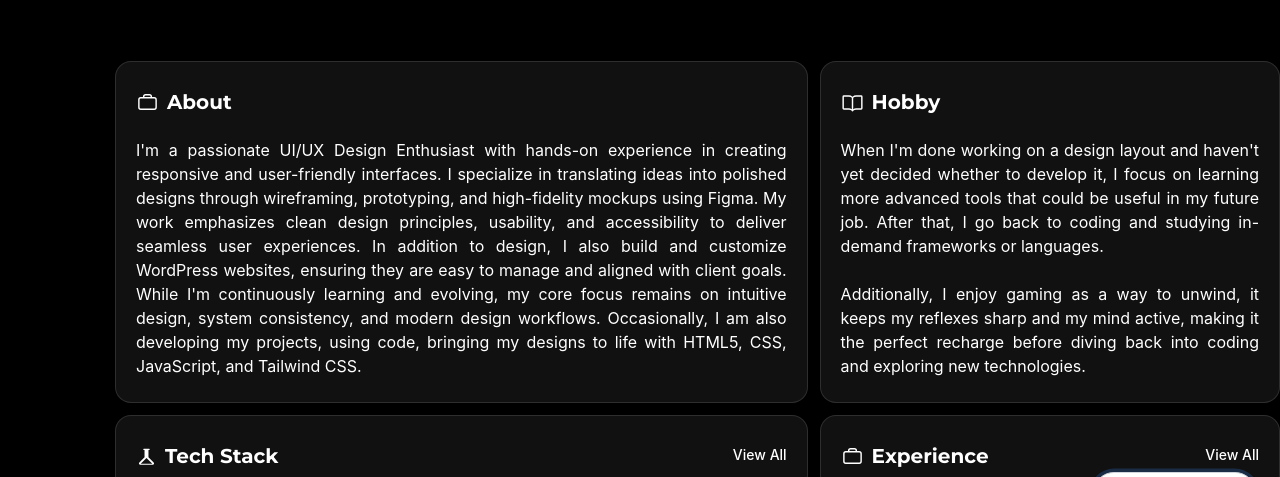
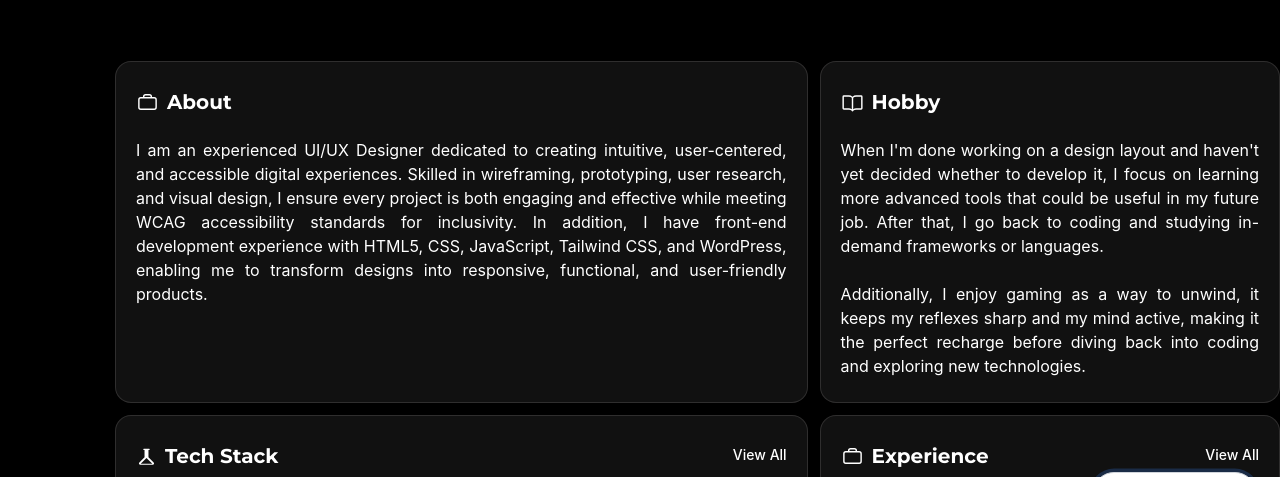
Before and after one commit to CuasayTimJoshTungol/portfolio-deploy, a plain HTML site: page index.html in a window 1280 px wide. Shown: the part 262-739 px from the top of the page. Drawn offline with nearby package versions, Linux system fonts and the light colour scheme.

Commit message:
Update index.html

```diff
--- a/index.html
+++ b/index.html
@@ -194,15 +194,11 @@
 
         <!-- Description Text -->
         <p class="inter text-white text-[14px] xl:text-[16px] leading-[22px] xl:leading-[24px] font-normal mt-[14px] text-justify">
-          I'm a passionate UI/UX Design Enthusiast with hands-on experience in creating responsive
-          and user-friendly interfaces. I specialize in translating ideas into polished designs
-          through wireframing, prototyping, and high-fidelity mockups using Figma. My work emphasizes
-          clean design principles, usability, and accessibility to deliver seamless user experiences.
-          In addition to design, I also build and customize WordPress websites, ensuring they are easy
-          to manage and aligned with client goals. While I'm continuously learning and evolving, my core
-          focus remains on intuitive design, system consistency, and modern design workflows.
-          Occasionally, I am also developing my projects, using code, bringing my designs to life with HTML5, CSS,
-          JavaScript, and Tailwind CSS.
+          I am an experienced UI/UX Designer dedicated to creating intuitive, user-centered, and accessible digital
+          experiences. Skilled in wireframing, prototyping, user research, and visual design, I ensure every project
+          is both engaging and effective while meeting WCAG accessibility standards for inclusivity. In addition,
+          I have front-end development experience with HTML5, CSS, JavaScript, Tailwind CSS, and WordPress, enabling
+          me to transform designs into responsive, functional, and user-friendly products.
         </p>
       </div>
 
```
